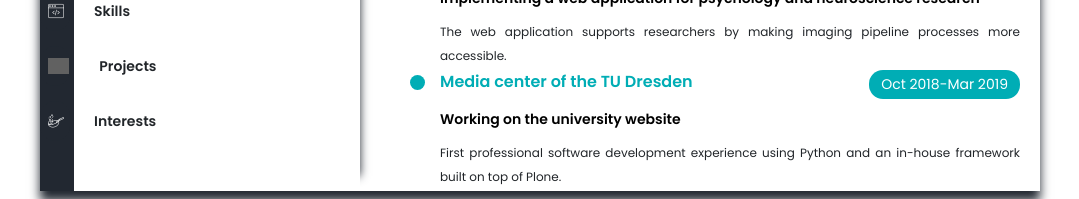
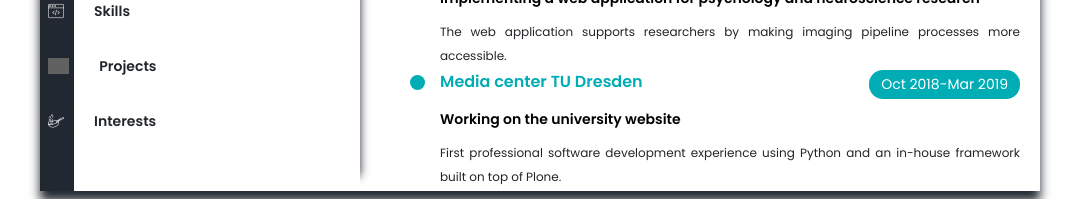
Before and after one commit to tcq1/portfolio, a React (Create React App) app: page / in a window 1280 px wide. Shown: the part 1727-1926 px from the top of the page, without its empty margins (100-1179 px from the left). Built offline with nearby package versions, Linux system fonts and the light colour scheme; grey boxes are pictures that could not be loaded.

Commit message:
change texts

```diff
--- a/src/PortfolioContainer/Resume/Resume.js
+++ b/src/PortfolioContainer/Resume/Resume.js
@@ -78,14 +78,14 @@ export default function Resume(props) {
     {/* Education history */}
     const educationHistory = [
         {
-            title: "Master of Science in Computer Science",
+            title: "Master in Computer Science",
             subTitle: "Technische Universität Dresden",
             description: "Focus on Software Engineering, Data Science and Artificial Intelligence",
             fromDate: "2021",
             toDate: "now"
         },
         {
-            title: "Bachelor of Science in Computer Science",
+            title: "Bachelor in Computer Science",
             subTitle: "Technische Universität Dresden",
             description: "Bachelor thesis with the topic 'Generating Taxonomy from large text corpora using Machine Learning'",
             fromDate: "2017",
@@ -119,7 +119,7 @@ export default function Resume(props) {
             toDate: "Okt 2020"
         },
         {
-            title: "Media center of the TU Dresden",
+            title: "Media center TU Dresden",
             subTitle: "Working on the university website",
             description: "First professional software development experience using Python and an in-house framework built on top of Plone.",
             fromDate: "Oct 2018",
```
